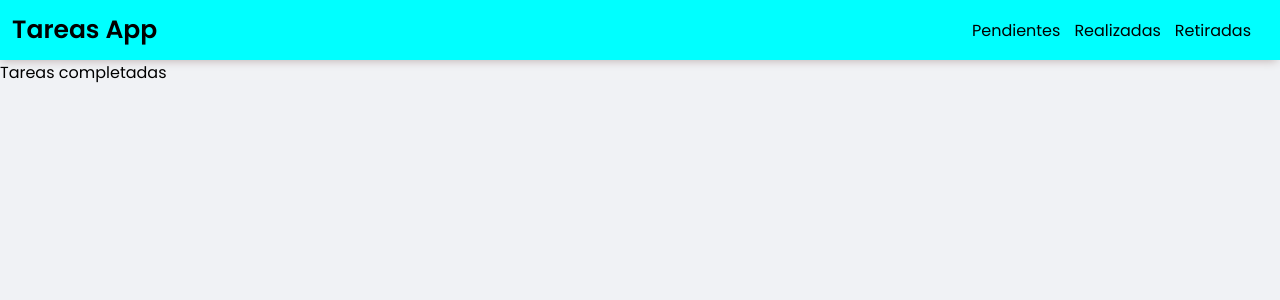
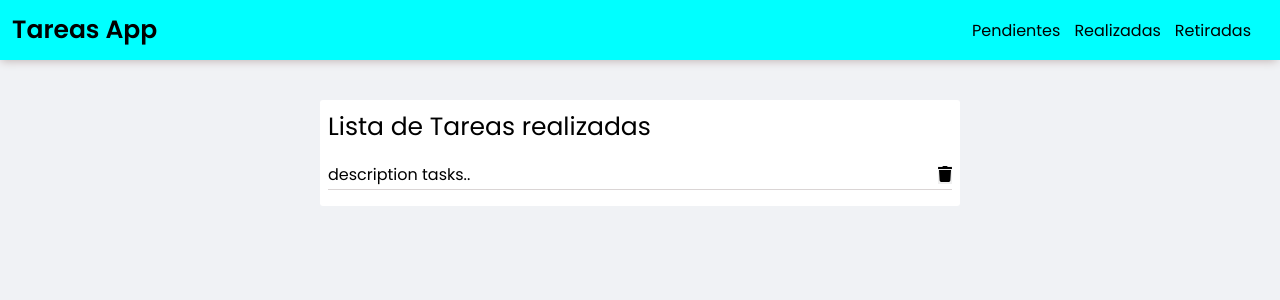
Before and after one commit to BricMichael/to-do-react, a React (Create React App) app in the folder client/: page /tareas-realizadas in a window 1280 px wide. Shown: the top 300 px of the page. Built offline with nearby package versions, Linux system fonts and the light colour scheme.

Commit message:
#6. Estilos componente, tareas completadas.

```diff
--- a/client/src/components/navbar/Navbar.js
+++ b/client/src/components/navbar/Navbar.js
@@ -10,9 +10,15 @@ const Navbar = () => {
             </div>
             <div className={style.navbar_content_items}>
                 <ul className={style.navbar_content_ul}>
-                    <li className={style.navbar_content_links}><Link to='/'>Pendientes</Link></li>
-                    <li className={style.navbar_content_links}><Link to='/tareas-realizadas'>Realizadas</Link></li>
-                    <li className={style.navbar_content_links}><Link to='/tareas-retiradas'>Retiradas</Link></li>
+                    <Link to='/' className={style.navbar_content_links}>
+                        Pendientes
+                    </Link>
+                    <Link to='/tareas-realizadas' className={style.navbar_content_links}>
+                        Realizadas
+                    </Link>
+                    <Link to='/tareas-retiradas' className={style.navbar_content_links}>
+                        Retiradas
+                    </Link>
                 </ul>
             </div>
         </div>
--- a/client/src/components/tasksCompleted/TasksCompleted.js
+++ b/client/src/components/tasksCompleted/TasksCompleted.js
@@ -2,8 +2,19 @@ import style from './tasksCompleted.module.css';
 
 const TasksCompleted = () => {
     return (
-        <div>
-            <p>Tareas completadas</p>
+        <div className={style.contentTasksCompleted} >
+            <p className={style.contentTasksCompleted_title}>Lista de Tareas realizadas</p>
+
+            <div className={style.contentDescription_button}>
+                <div className={style.contentDescription}>
+                    <p className={style.contentDescription_task}>description tasks..</p>
+                </div>
+                <div className={style.content_button}>
+                    <button className={style.content_button_deleteTask} type='button'>
+                        <i className="fas fa-trash"></i>
+                    </button>
+                </div>
+            </div>
         </div>
     )
 }
--- a/client/src/components/tasksCompleted/tasksCompleted.module.css
+++ b/client/src/components/tasksCompleted/tasksCompleted.module.css
@@ -0,0 +1,39 @@
+.contentTasksCompleted {
+    background: #fff;
+    width: 50%;
+    margin: auto;
+    padding: 8px;
+    margin-top: 2.5rem;
+    border-radius: 3px;
+}
+
+.contentTasksCompleted_title {
+    font-size: 25px;
+}
+.contentDescription_button {
+    margin-top: 1rem;
+    margin-bottom: 0.5rem ;
+    display: flex;
+    justify-content: space-between;
+    align-items: center;
+    padding-bottom: 2px;
+    border-bottom: 1px solid rgb(218, 213, 213);
+}
+.contentDescription {
+    width: 78%;
+}
+
+.content_button {
+    width: 14px;
+}
+.content_button_deleteTask {
+    font-size: 16px;
+    border: none;
+    margin-right: 4px;
+    cursor: pointer;
+
+}
+
+.content_button_deleteTask:focus {
+    outline: none;
+}
--- a/client/src/components/tasksPending/TasksPending.js
+++ b/client/src/components/tasksPending/TasksPending.js
@@ -26,11 +26,17 @@ const TasksPending = () => {
                         <p className={style.contentDescription_task}>description tasks..</p>
                     </div>
                     <div className={style.content_buttons}>
-                        <button className={style.content_buttons_finishTask}><i className="far fa-check-circle"></i></button>
+                        <button className={style.content_buttons_finishTask} type='button'>
+                            <i className="far fa-check-circle"></i>
+                        </button>
 
-                        <button className={style.content_buttons_editTask} ><i className="far fa-edit"></i></button>
+                        <button className={style.content_buttons_editTask} type='button'>
+                            <i className="far fa-edit"></i>
+                        </button>
 
-                        <button className={style.content_buttons_deleteTask}><i className="fas fa-trash"></i></button>
+                        <button className={style.content_buttons_deleteTask} type='button'>
+                            <i className="fas fa-trash"></i>
+                        </button>
                     </div>
                 </div>
 
```
